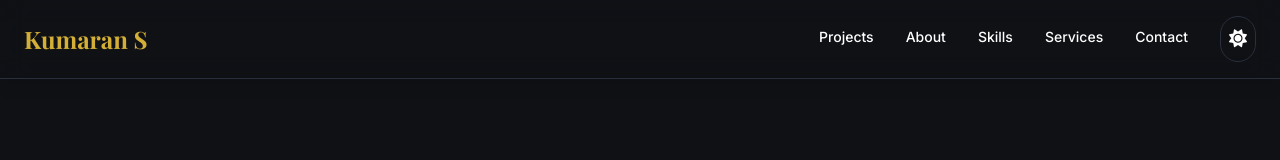
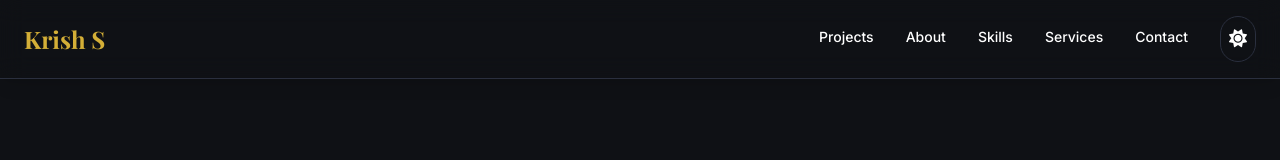
Before and after one commit to kumaran1223/Portfolio-react, a React (Vite) app: page / in a window 1280 px wide. Shown: the top 160 px of the page. Built offline with nearby package versions, Linux system fonts and the light colour scheme.

Commit message:
Update header name from 'Kumaran S' to 'Krish S'

```diff
--- a/src/components/Header.jsx
+++ b/src/components/Header.jsx
@@ -52,7 +52,7 @@ const Header = () => {
           onClick={(e) => handleNavClick(e, '#home')}
           className="text-2xl font-bold font-serif text-[--accent-color] hover:text-[--soft-gold] transition-all duration-300 hover:scale-110"
         >
-          Kumaran S
+          Krish S
         </a>
 
         <div className="hidden md:flex space-x-8 items-center">
```
